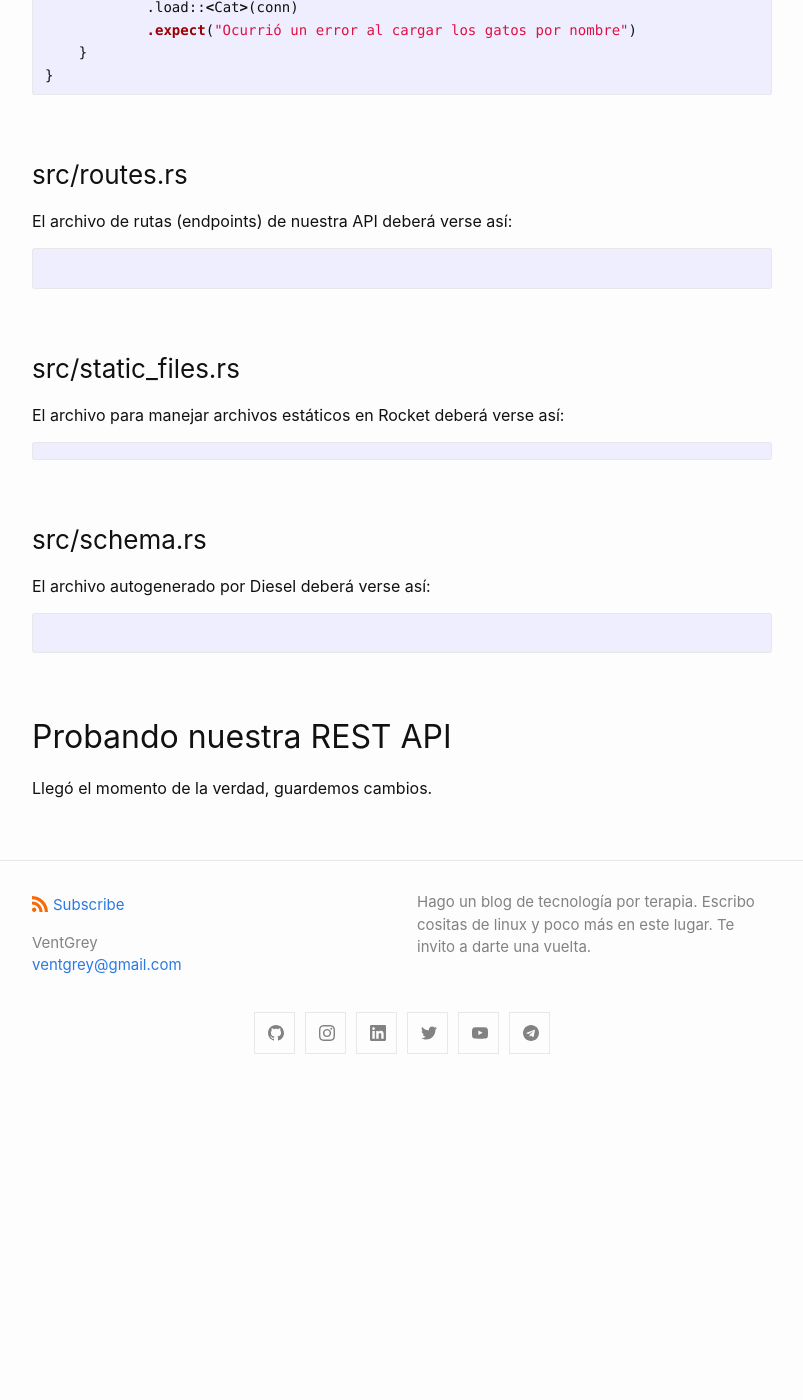
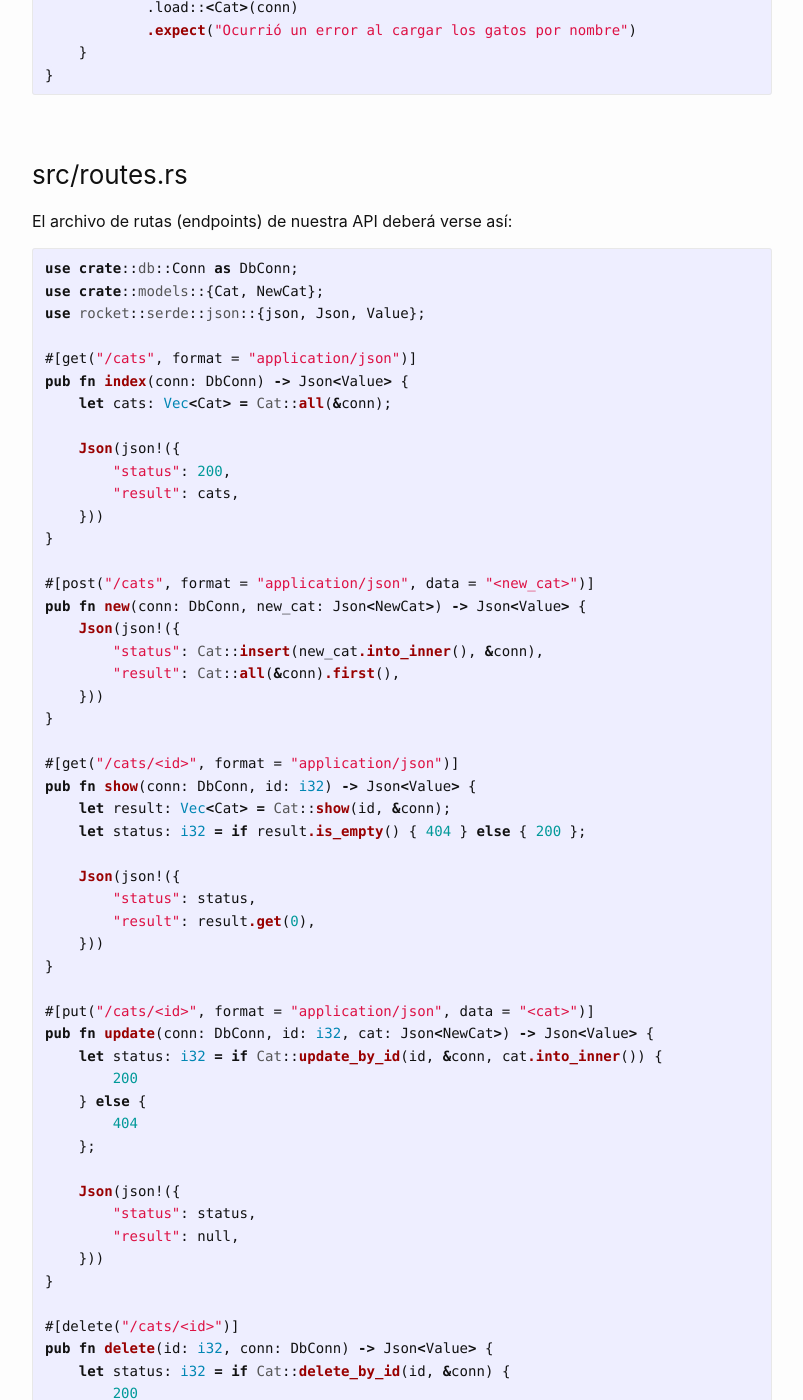
Before and after one commit to VentGrey/ventgrey.github.io, a Jekyll site: the page built from _posts/2022-01-24-como-crear-y-consumir-una-REST-api-en-rust-con-rocket.md, in a window 1280 px wide and 1400 px high, scrolled down 31870 px. Shown: the whole window, without its empty margins (238-1041 px from the left). Built offline with Jekyll 4.4.1, drawn with Linux system fonts in a browser that asks for light colours; before the commit the page ends 32959 px from its top, so only the background shows below that; some of the changed text lies outside the part shown.

Commit message:
Update 2022-01-24-como-crear-y-consumir-una-REST-api-en-rust-con-rocket.md

````diff
--- a/_posts/2022-01-24-como-crear-y-consumir-una-REST-api-en-rust-con-rocket.md
+++ b/_posts/2022-01-24-como-crear-y-consumir-una-REST-api-en-rust-con-rocket.md
@@ -1119,13 +1119,80 @@ impl Cat {
 El archivo de rutas (endpoints) de nuestra API deberá verse así:
 
 ```rust
+use crate::db::Conn as DbConn;
+use crate::models::{Cat, NewCat};
+use rocket::serde::json::{json, Json, Value};
 
+#[get("/cats", format = "application/json")]
+pub fn index(conn: DbConn) -> Json<Value> {
+    let cats: Vec<Cat> = Cat::all(&conn);
+
+    Json(json!({
+        "status": 200,
+        "result": cats,
+    }))
+}
+
+#[post("/cats", format = "application/json", data = "<new_cat>")]
+pub fn new(conn: DbConn, new_cat: Json<NewCat>) -> Json<Value> {
+    Json(json!({
+        "status": Cat::insert(new_cat.into_inner(), &conn),
+        "result": Cat::all(&conn).first(),
+    }))
+}
+
+#[get("/cats/<id>", format = "application/json")]
+pub fn show(conn: DbConn, id: i32) -> Json<Value> {
+    let result: Vec<Cat> = Cat::show(id, &conn);
+    let status: i32 = if result.is_empty() { 404 } else { 200 };
+
+    Json(json!({
+        "status": status,
+        "result": result.get(0),
+    }))
+}
+
+#[put("/cats/<id>", format = "application/json", data = "<cat>")]
+pub fn update(conn: DbConn, id: i32, cat: Json<NewCat>) -> Json<Value> {
+    let status: i32 = if Cat::update_by_id(id, &conn, cat.into_inner()) {
+        200
+    } else {
+        404
+    };
+
+    Json(json!({
+        "status": status,
+        "result": null,
+    }))
+}
+
+#[delete("/cats/<id>")]
+pub fn delete(id: i32, conn: DbConn) -> Json<Value> {
+    let status: i32 = if Cat::delete_by_id(id, &conn) {
+        200
+    } else {
+        404
+    };
+    Json(json!({
+        "status": status,
+        "result": null,
+    }))
+}
+
+#[get("/cats/names/<name>", format = "application/json")]
+pub fn name(name: String, conn: DbConn) -> Json<Value> {
+    Json(json!({
+        "status": 200,
+        "result": Cat::all_by_name(name, &conn),
+    }))
+}
 ```
 
 ### src/static_files.rs
 El archivo para manejar archivos estáticos en Rocket deberá verse así:
 
 ```rust
+
 ```
 
 ### src/schema.rs
````
